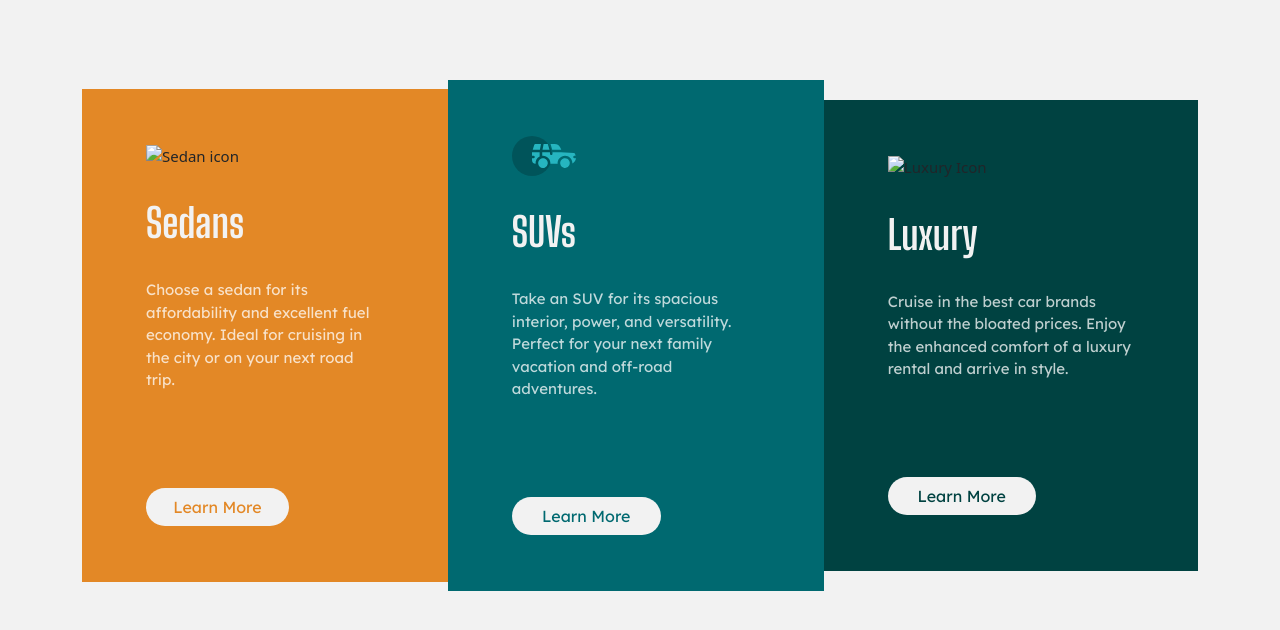
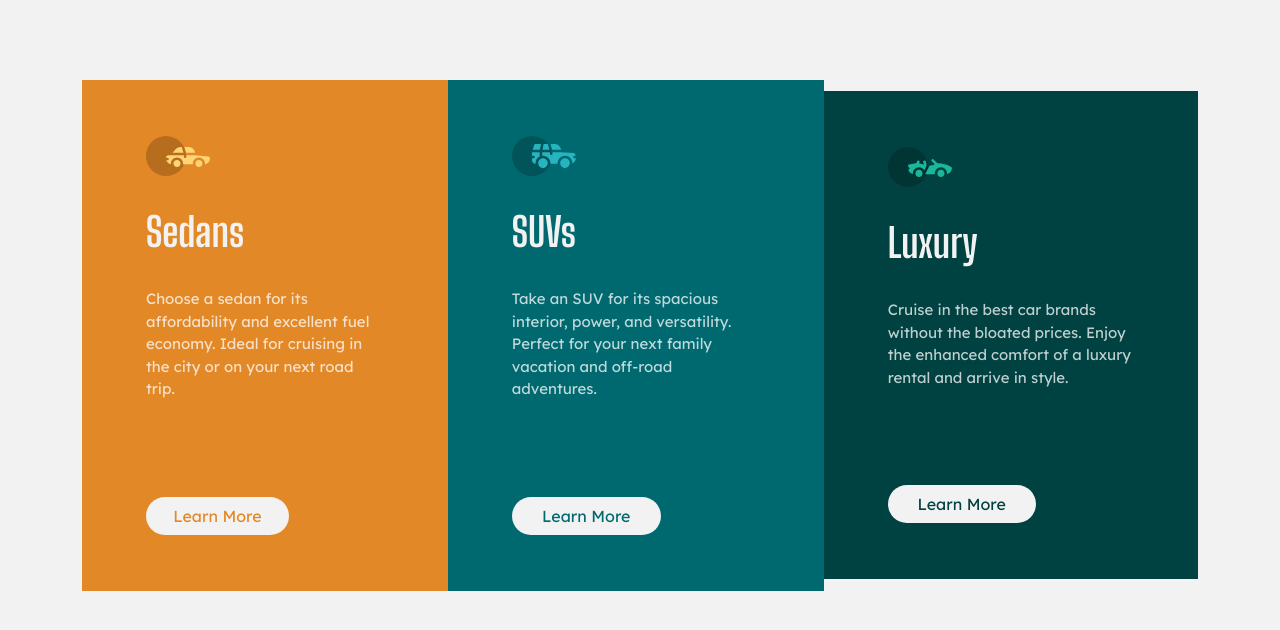
Before and after one commit to Jemi-code/3-column, a plain HTML site: page index.html in a window 1280 px wide. Drawn offline with Linux system fonts and the light colour scheme; the site is published under a folder, as on GitHub Pages, so addresses that start at the root find nothing.

Commit message:
Update index.html
The sedan and luxury icon wasnt showing

```diff
--- a/index.html
+++ b/index.html
@@ -14,7 +14,7 @@
   <main class = "container-lg d-flex flex-sm-row flex-column justify-content-center align-items-center">
   <div class="sedan card d-inline-block flex-sm-fill bg-orange p-lg-5 p-sm-4 p-3">
     <div class="card-header">
-      <img src="/assets/images/icon-sedans.svg" alt="Sedan icon" class="sed">
+      <img src="assets/images/icon-sedans.svg" alt="Sedan icon" class="sed">
       <h1 class = "card-title">Sedans</h1>
     </div>
     <div class="card-body">
@@ -42,7 +42,7 @@
 
   <div class="lux card d-inline-block flex-sm-fill bg-vd-cyan p-lg-5 p-sm-4 p-3">
     <div class="card-header">
-      <img src="/assets/images/icon-luxury.svg" alt="Luxury Icon" class="lu">
+      <img src="assets/images/icon-luxury.svg" alt="Luxury Icon" class="lu">
       <h1 class = "card-title">Luxury</h1>
     </div>
     <div class="card-body">
```
